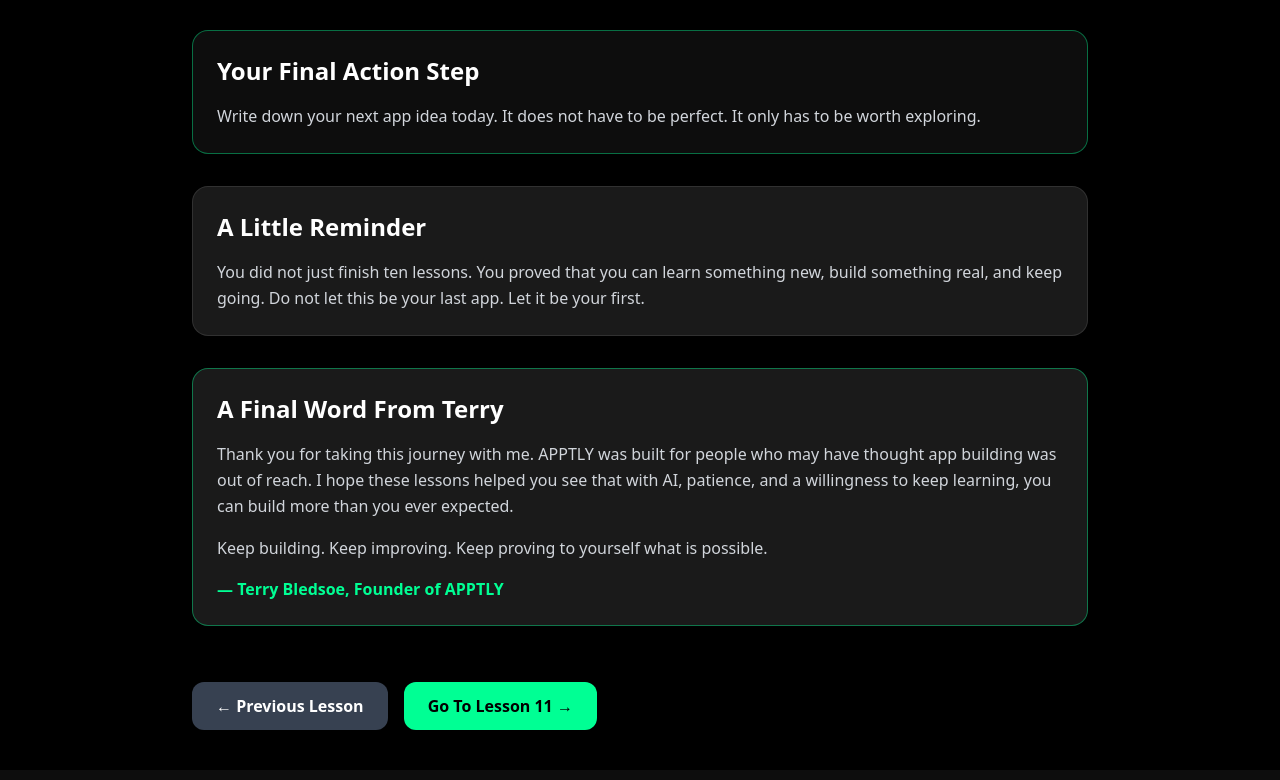
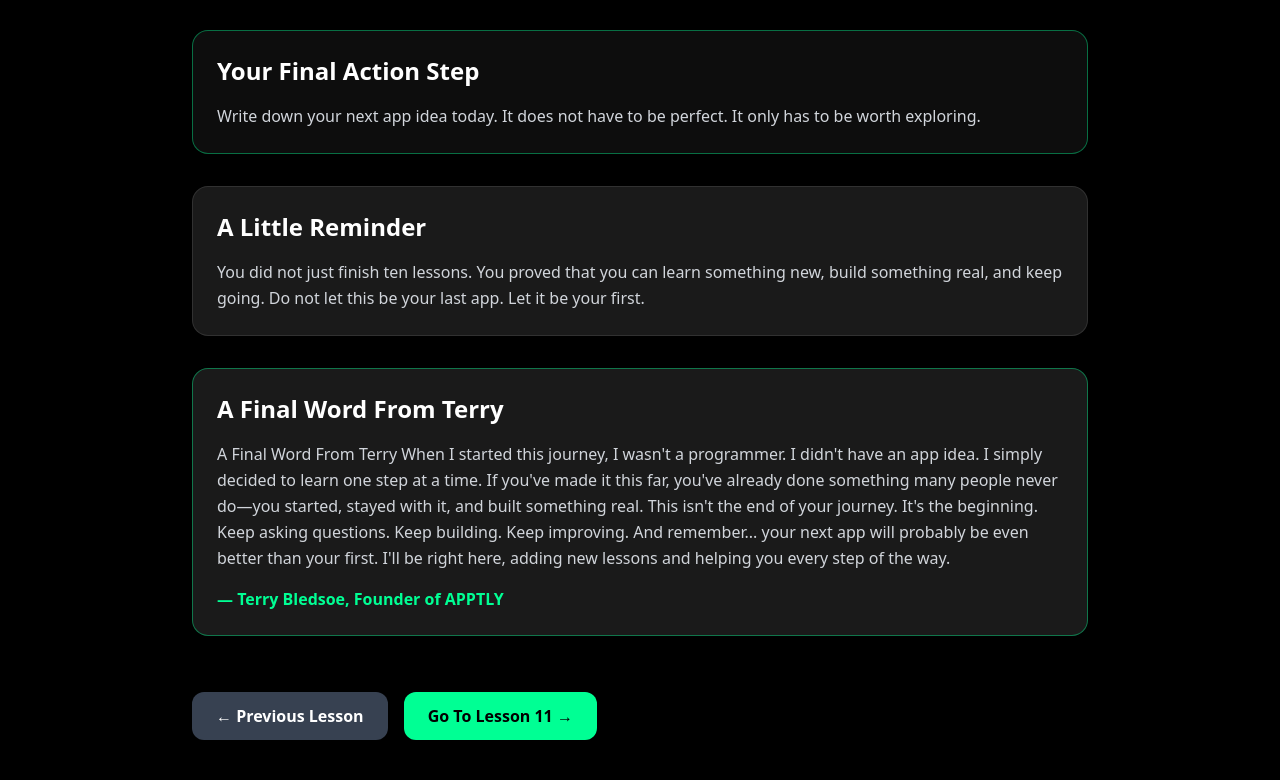
Before and after one commit to myapptly/apptly-website, a Next.js app: page /lesson-10 in a window 1280 px wide. Shown: the part 2625-3405 px from the top of the page. Built offline with nearby package versions, Linux system fonts and the light colour scheme.

Commit message:
Update page

```diff
--- a/app/lesson-10/page.tsx
+++ b/app/lesson-10/page.tsx
@@ -93,13 +93,21 @@ export default function Lesson10() {
         <div className="bg-[#1A1A1A] border border-[#00FF94]/40 rounded-2xl p-6">
           <h2 className="text-2xl font-bold mb-4">A Final Word From Terry</h2>
           <p className="text-gray-300 leading-relaxed">
-            Thank you for taking this journey with me. APPTLY was built for people who may
-            have thought app building was out of reach. I hope these lessons helped you see
-            that with AI, patience, and a willingness to keep learning, you can build more
-            than you ever expected.
-          </p>
-          <p className="text-gray-300 leading-relaxed mt-4">
-            Keep building. Keep improving. Keep proving to yourself what is possible.
+            A Final Word From Terry
+
+When I started this journey, I wasn't a programmer. I didn't have an app idea. I simply decided to learn one step at a time.
+
+If you've made it this far, you've already done something many people never do—you started, stayed with it, and built something real.
+
+This isn't the end of your journey. It's the beginning.
+
+Keep asking questions.
+Keep building.
+Keep improving.
+And remember... your next app will probably be even better than your first.
+
+I'll be right here, adding new lessons and helping you every step of the way.
+
           </p>
           <p className="text-[#00FF94] font-bold mt-4">
             — Terry Bledsoe, Founder of APPTLY
```
